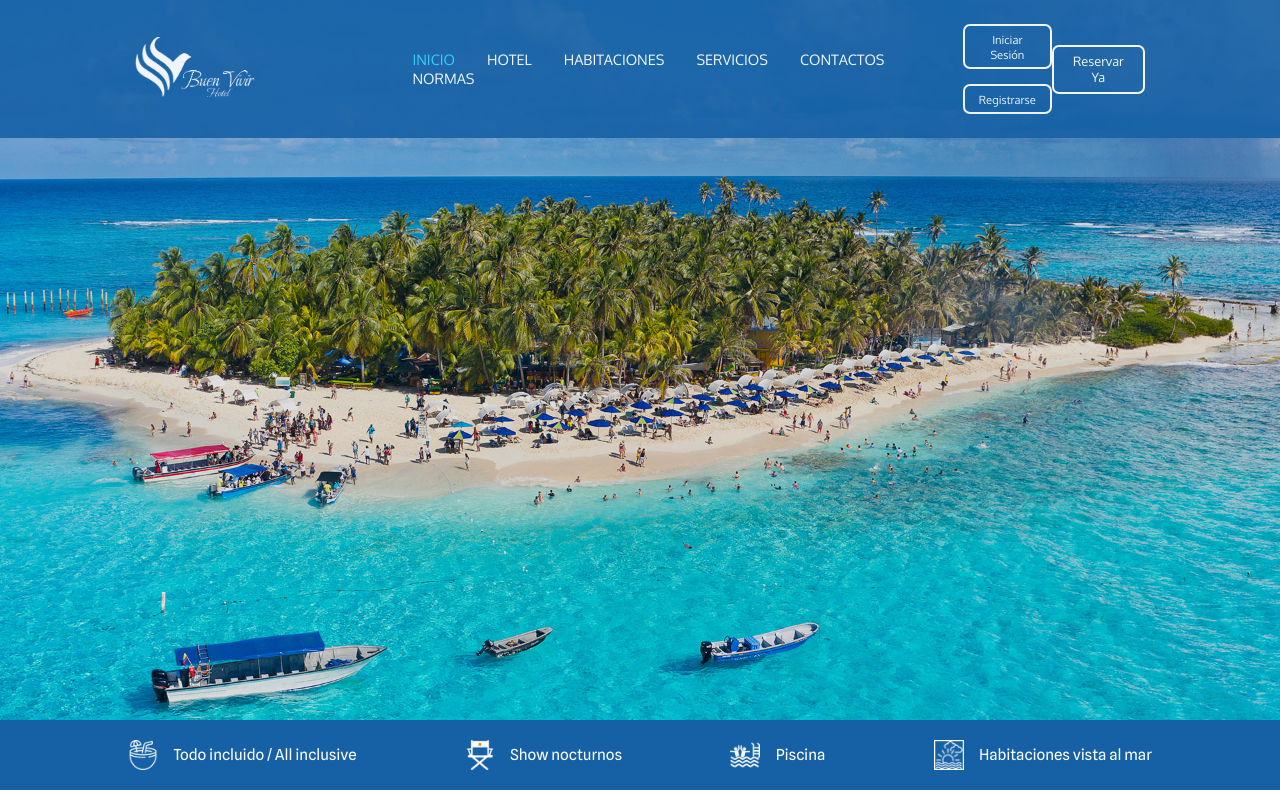
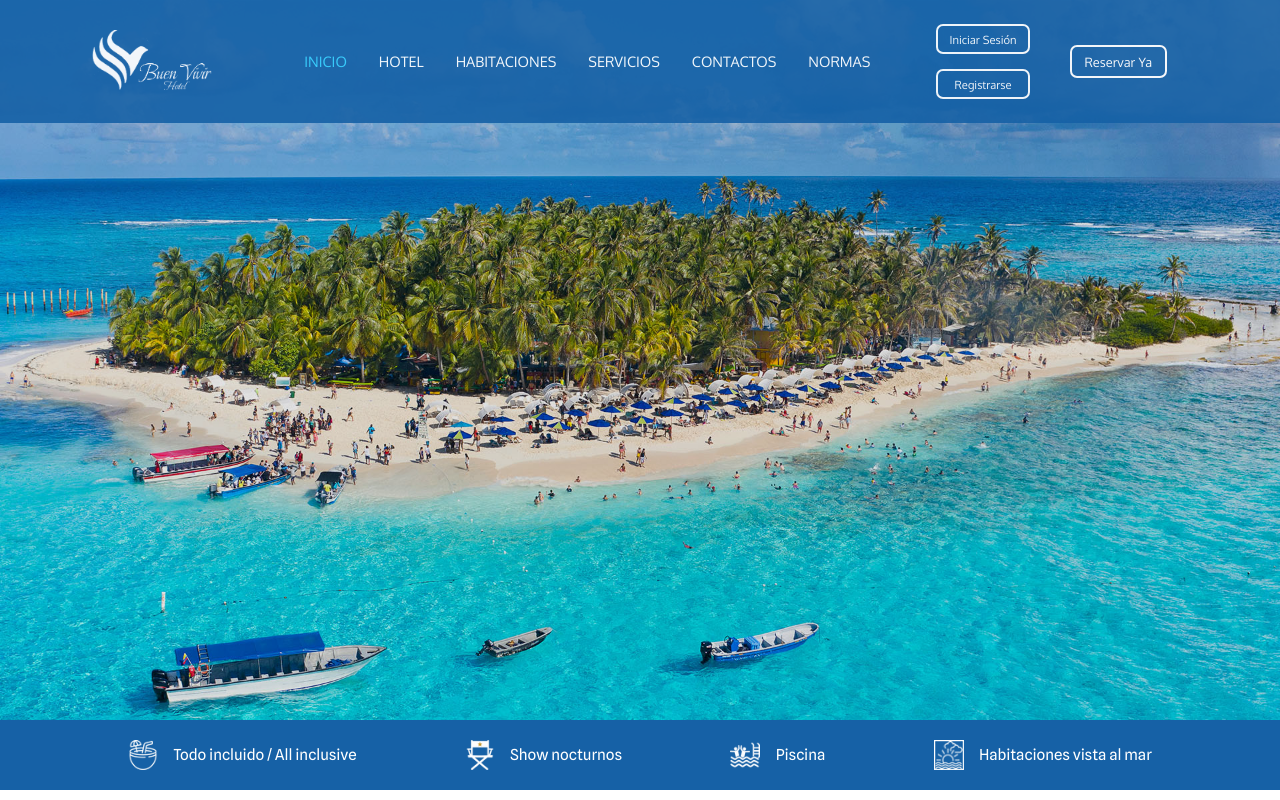
Before and after one commit to JuanPalacios10/hotel-frontend, a React (Vite) app in the folder proyecto/: page / in a window 1280 px wide. Shown: the top 800 px of the page. Built offline with nearby package versions, Linux system fonts and the light colour scheme.

Commit message:
Cambios pequeños en el menu

```diff
--- a/proyecto/src/components/Secciones.jsx
+++ b/proyecto/src/components/Secciones.jsx
@@ -4,7 +4,7 @@ import { Logo } from './Logo'
 import logo from '../assets/images/logo/logo blanco letras recorte.png'
 import { Button } from './Button'
 import { useModalContext } from '../context/ModalContext'
-import { barra, menu, btnReserva } from '../styles/secciones.module.css'
+import { barra, menu, buttons, btnReserva } from '../styles/secciones.module.css'
 import { VerticalButtons } from './VerticalButtons'
 
 export const Secciones = () => {
@@ -22,11 +22,13 @@ export const Secciones = () => {
           <Seccion to="/contactos">CONTACTOS</Seccion>
           <Seccion to="/normas">NORMAS</Seccion>
         </ListaSecciones>
-        <VerticalButtons>
-          <Button handleClick={() => openModal('login')}>Iniciar Sesión</Button>
-          <Button handleClick={() => openModal('registro')}>Registrarse</Button>
-        </VerticalButtons>
-        <Button className={btnReserva}>Reservar Ya</Button>
+        <div className={buttons}>
+          <VerticalButtons>
+            <Button handleClick={() => openModal('login')}>Iniciar Sesión</Button>
+            <Button handleClick={() => openModal('registro')}>Registrarse</Button>
+          </VerticalButtons>
+          <Button className={btnReserva}>Reservar Ya</Button>
+        </div>
       </div>
     </div>
   )
--- a/proyecto/src/styles/listaSecciones.module.css
+++ b/proyecto/src/styles/listaSecciones.module.css
@@ -1,7 +1,7 @@
 .listaSecciones {
   display: flex;
+  flex-wrap: wrap;
   list-style: none;
   margin: 0;
   padding: 0;
-  flex-wrap: wrap;
 }
--- a/proyecto/src/styles/secciones.module.css
+++ b/proyecto/src/styles/secciones.module.css
@@ -14,9 +14,17 @@
 
 .menu {
   display: flex;
-  justify-content: space-between;
+  justify-content: center;
   align-items: center;
-  width: 65%;
+  gap: 50px;
+  width: 80%;
+}
+
+.buttons {
+  display: flex;
+  align-items: center;
+  gap: 2.5em;
+  /* margin-left: auto; */
 }
 
 .btnReserva {
```
